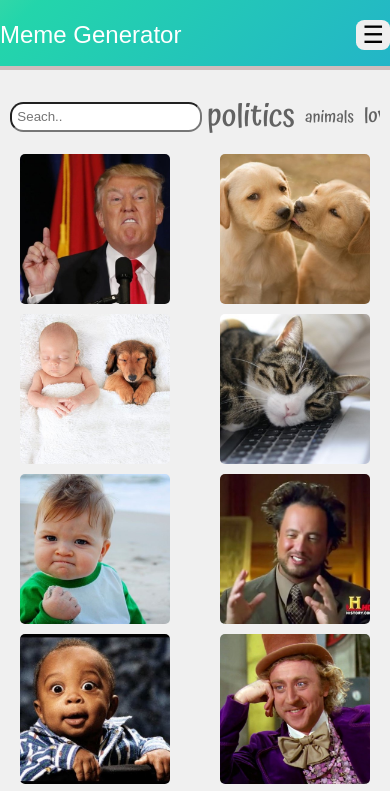
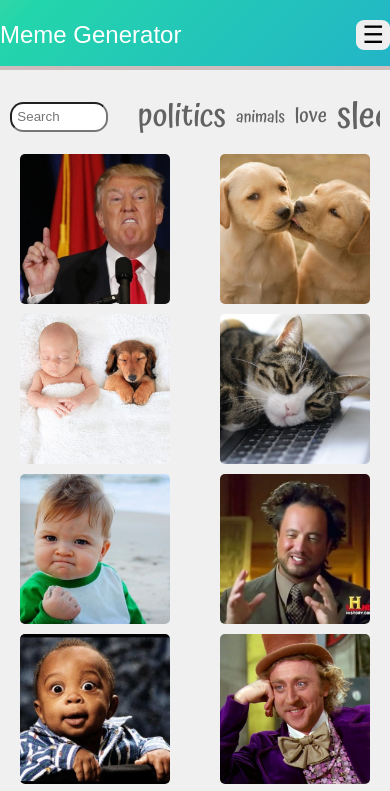
Before and after one commit to segaltal1/meme-generator, a plain HTML site: page index.html in a window 390 px wide. Shown: the top 791 px of the page. Drawn offline with Linux system fonts and the light colour scheme; a web font is replaced by a local one.

Commit message:
search fix

```diff
--- a/css/main.css
+++ b/css/main.css
@@ -357,4 +357,12 @@ footer {
         overflow-x: auto;
         overflow-y: hidden;
     }
+    input[type=search] {
+        width: 80%;
+        -webkit-transition: width 0.4s ease-in-out;
+        transition: width 0.4s ease-in-out;
+    }
+    input[type=search]:focus {
+        width: 100%;
+    }
 }
--- a/index.html
+++ b/index.html
@@ -81,9 +81,8 @@
     <div class="main-gallery main-layout">
         <div class="search flex space-between align-center" style="padding: 10px;">
             <div class="search-content">
-                <!-- <label for="search">Search</label> -->
                 <input type="search" onchange="onSearchImgs(this.value)" list="search" id="mysearch" autocomplete="off"
-                    name="search" placeholder="Seach.." />
+                    name="search" placeholder="Search" />
                 <datalist id="search"></datalist>
             </div>
             <div class="key-words">
--- a/js/gallery-service.js
+++ b/js/gallery-service.js
@@ -41,13 +41,12 @@ function getAllImages() {
 
 }
 function setCommonKeyWords(keyword) {
+    if( gKeywordsMap[keyword] > 60)return
     if (!gKeywordsMap[keyword]) {
         gKeywordsMap[keyword] = 16
         return
     }
     gKeywordsMap[keyword] += 5
-    console.log(gKeywordsMap);
-
 }
 function getKeyWordsFrequency(keyword) {
     return gKeywordsMap[keyword]
```
Also changed, not shown: js/gallery-controller.js (line endings or trailing spaces).
